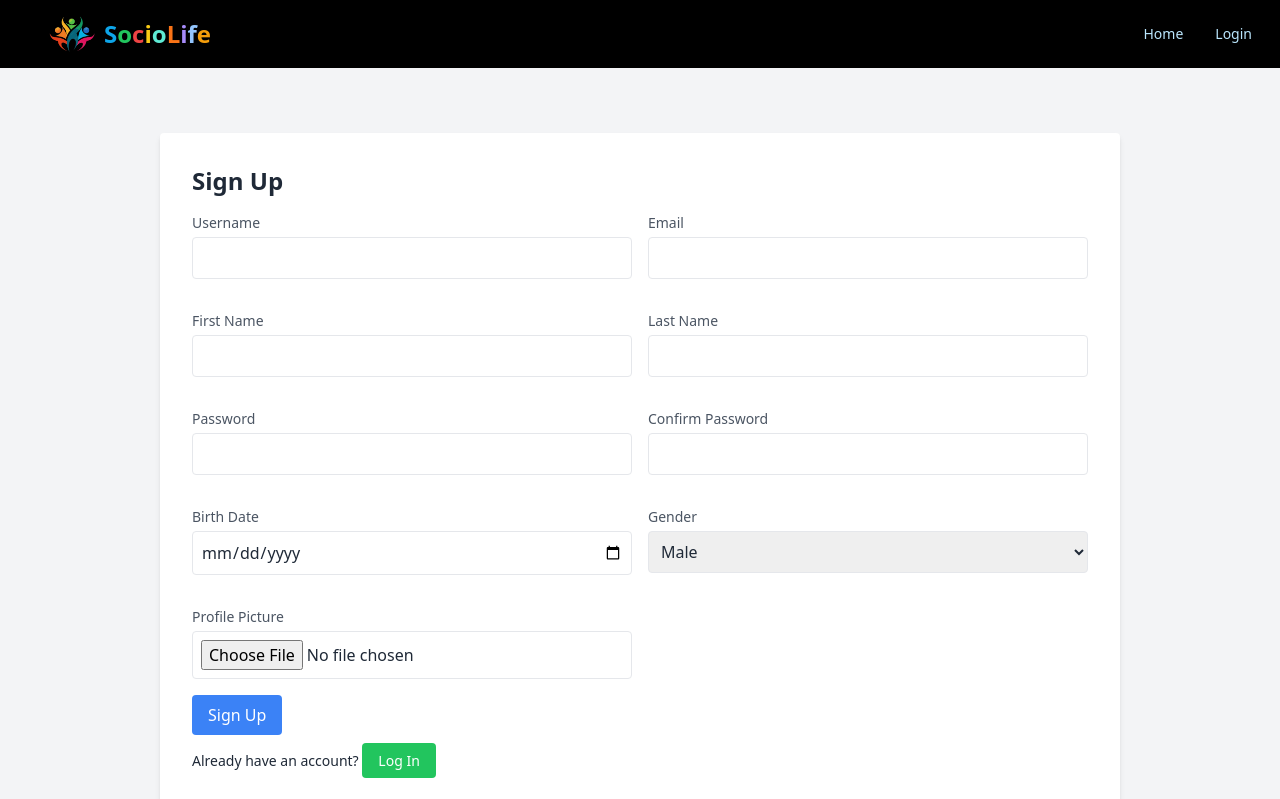
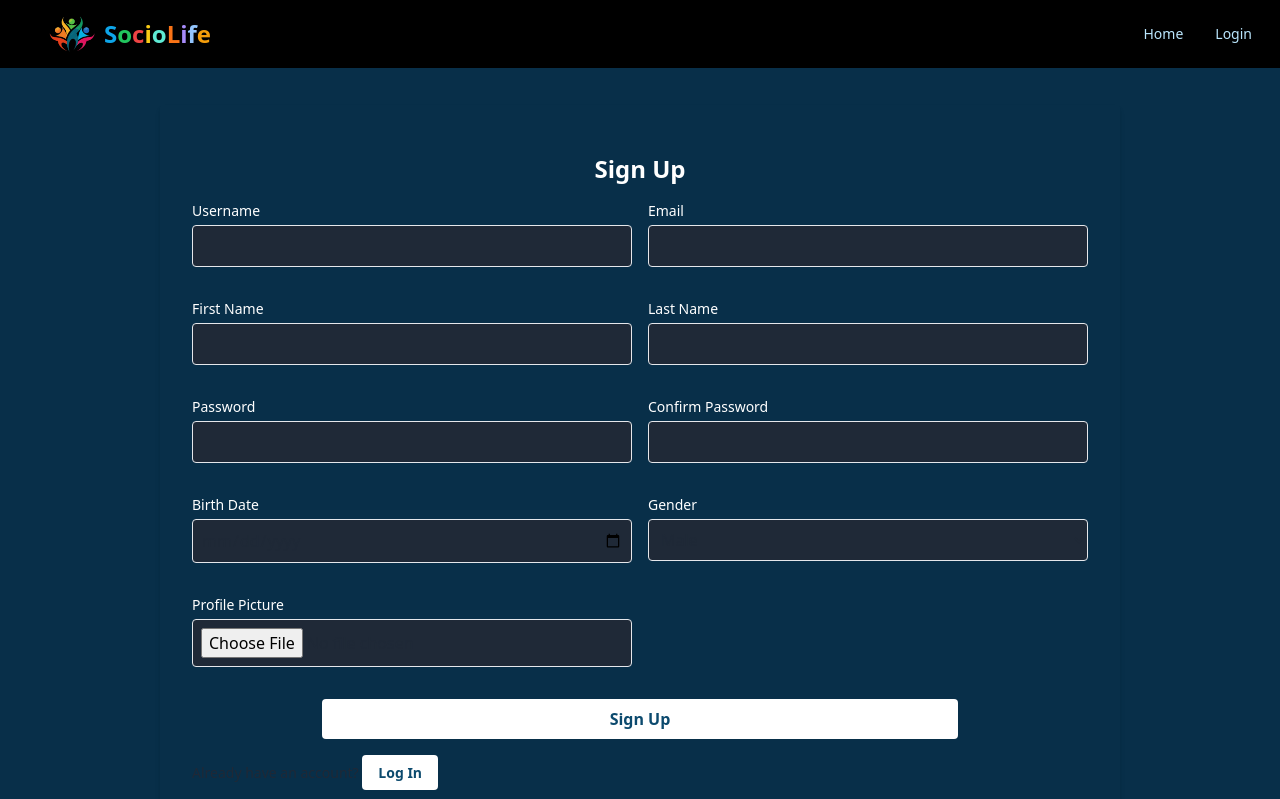
Before and after one commit to sabrinara/Social-Media-React, a React (Vite) app: page /signUp in a window 1280 px wide. Shown: the top 799 px of the page. Built offline with nearby package versions, Linux system fonts and the light colour scheme; no server answers.

Commit message:
registration done

```diff
--- a/src/Pages/Login/Login.jsx
+++ b/src/Pages/Login/Login.jsx
@@ -82,7 +82,7 @@ const Login = () => {
                         <p className="mt-4 text-sm">
                             Don&apos;t have an account?
                             <span className='ml-2 mt-10'>
-                                <Link className="bg-white text-sky-900 font-bold px-4 py-2 rounded hover:bg-sky-300 focus:outline-none focus:shadow-outline-green active:bg-green-800  " to="/signUp">Sign Up</Link>
+                                <Link className="bg-white text-sky-900 font-bold px-4 py-2 rounded hover:bg-sky-300 focus:outline-none focus:shadow-outline-green active:bg-sky-400  " to="/signUp">Sign Up</Link>
                             </span>
                         </p>
                     </form>
--- a/src/Pages/SignUp/SignUp.jsx
+++ b/src/Pages/SignUp/SignUp.jsx
@@ -81,26 +81,26 @@ const SignUp = () => {
 
 
     return (
-        <div className="flex items-center justify-center min-h-screen bg-gray-100">
-            <div className="bg-white p-8 rounded shadow-md w-3/4">
-                <h2 className="text-2xl font-semibold mb-4">Sign Up</h2>
+        <div className="flex items-center justify-center min-h-screen bg-sky-950">
+            <div className="py-8 px-2 md:p-8 rounded shadow-md w-3/4">
+                <h2 className="text-2xl font-semibold my-4 text-center text-white">Sign Up</h2>
                 <form onSubmit={handleSubmit(onSubmit)} encType="multipart/form-data">
                     <div className="grid grid-cols-1 md:grid-cols-2 gap-4">
                         <div className="mb-4">
-                            <label htmlFor="username" className="block text-sm font-medium text-gray-600">
+                            <label htmlFor="username" className="block text-sm font-medium text-white">
                                 Username
                             </label>
                             <input
                                 type="text"
                                 id="username"
                                 {...register('username', { required: 'Username is required' })}
-                                className={`mt-1 p-2 w-full border rounded ${errors.username ? 'border-red-500' : ''}`}
+                                className={`mt-1 p-2 w-full border rounded bg-gray-800 ${errors.username ? 'border-red-500' : ''}`}
                             />
                             {errors.username && <p className="text-red-500 text-xs mt-1">{errors.username.message}</p>}
                         </div>
 
                         <div className="mb-4">
-                            <label htmlFor="email" className="block text-sm font-medium text-gray-600">
+                            <label htmlFor="email" className="block text-sm font-medium text-white">
                                 Email
                             </label>
                             <input
@@ -113,39 +113,39 @@ const SignUp = () => {
                                         message: 'Invalid email address',
                                     },
                                 })}
-                                className={`mt-1 p-2 w-full border rounded ${errors.email ? 'border-red-500' : ''}`}
+                                className={`mt-1 p-2 w-full border rounded bg-gray-800 ${errors.email ? 'border-red-500' : ''}`}
                             />
                             {errors.email && <p className="text-red-500 text-xs mt-1">{errors.email.message}</p>}
                         </div>
 
                         <div className="mb-4">
-                            <label htmlFor="first_name" className="block text-sm font-medium text-gray-600">
+                            <label htmlFor="first_name" className="block text-sm font-medium text-white">
                                 First Name
                             </label>
                             <input
                                 type="text"
                                 id="first_name"
                                 {...register('first_name', { required: 'First Name is required' })}
-                                className={`mt-1 p-2 w-full border rounded ${errors.first_name ? 'border-red-500' : ''}`}
+                                className={`mt-1 p-2 w-full border rounded bg-gray-800 ${errors.first_name ? 'border-red-500' : ''}`}
                             />
                             {errors.first_name && <p className="text-red-500 text-xs mt-1">{errors.first_name.message}</p>}
                         </div>
 
                         <div className="mb-4">
-                            <label htmlFor="last_name" className="block text-sm font-medium text-gray-600">
+                            <label htmlFor="last_name" className="block text-sm font-medium text-white">
                                 Last Name
                             </label>
                             <input
                                 type="text"
                                 id="last_name"
                                 {...register('last_name', { required: 'Last Name is required' })}
-                                className={`mt-1 p-2 w-full border rounded ${errors.last_name ? 'border-red-500' : ''}`}
+                                className={`mt-1 p-2 w-full border rounded bg-gray-800 ${errors.last_name ? 'border-red-500' : ''}`}
                             />
                             {errors.last_name && <p className="text-red-500 text-xs mt-1">{errors.last_name.message}</p>}
                         </div>
 
                         <div className="mb-4">
-                            <label htmlFor="password" className="block text-sm font-medium text-gray-600">
+                            <label htmlFor="password" className="block text-sm font-medium text-white">
                                 Password
                             </label>
                             <input
@@ -158,13 +158,13 @@ const SignUp = () => {
                                         message: 'Password must be at least 6 characters long',
                                     },
                                 })}
-                                className={`mt-1 p-2 w-full border rounded ${errors.password ? 'border-red-500' : ''}`}
+                                className={`mt-1 p-2 w-full border rounded bg-gray-800 ${errors.password ? 'border-red-500' : ''}`}
                             />
                             {errors.password && <p className="text-red-500 text-xs mt-1">{errors.password.message}</p>}
                         </div>
 
                         <div className="mb-4">
-                            <label htmlFor="confirm_password" className="block text-sm font-medium text-gray-600">
+                            <label htmlFor="confirm_password" className="block text-sm font-medium text-white">
                                 Confirm Password
                             </label>
                             <input
@@ -174,32 +174,32 @@ const SignUp = () => {
                                     required: 'Confirm Password is required',
                                     validate: (value) => value === watch('password') || 'Passwords do not match',
                                 })}
-                                className={`mt-1 p-2 w-full border rounded ${errors.confirm_password ? 'border-red-500' : ''}`}
+                                className={`mt-1 p-2 w-full border rounded bg-gray-800 ${errors.confirm_password ? 'border-red-500' : ''}`}
                             />
                             {errors.confirm_password && <p className="text-red-500 text-xs mt-1">{errors.confirm_password.message}</p>}
                         </div>
 
                         <div className="mb-4">
-                            <label htmlFor="birth_date" className="block text-sm font-medium text-gray-600">
+                            <label htmlFor="birth_date" className="block text-sm font-medium text-white">
                                 Birth Date
                             </label>
                             <input
                                 type="date"
                                 id="birth_date"
                                 {...register('birth_date', { required: 'Birth Date is required' })}
-                                className={`mt-1 p-2 w-full border rounded ${errors.birth_date ? 'border-red-500' : ''}`}
+                                className={`mt-1 p-2 w-full border rounded bg-gray-800 ${errors.birth_date ? 'border-red-500' : ''}`}
                             />
                             {errors.birth_date && <p className="text-red-500 text-xs mt-1">{errors.birth_date.message}</p>}
                         </div>
 
                         <div className="mb-4">
-                            <label htmlFor="gender" className="block text-sm font-medium text-gray-600">
+                            <label htmlFor="gender" className="block text-sm font-medium text-white">
                                 Gender
                             </label>
                             <select
                                 id="gender"
                                 {...register('gender', { required: 'Gender is required' })}
-                                className={`mt-1 p-2 w-full border rounded ${errors.gender ? 'border-red-500' : ''}`}
+                                className={`mt-1 p-2 w-full border rounded bg-gray-800 ${errors.gender ? 'border-red-500' : ''}`}
                             >
                                 <option value="" disabled>Select your gender</option>
                                 <option value="Male">Male</option>
@@ -209,29 +209,30 @@ const SignUp = () => {
                         </div>
 
                         <div className="mb-4">
-                            <label htmlFor="profile_pic" className="block text-sm font-medium text-gray-600">
+                            <label htmlFor="profile_pic" className="block text-sm font-medium text-white">
                                 Profile Picture
                             </label>
                             <input
                                 type="file"
                                 id="profile_pic"
                                 {...register('profile_pic')}
-                                className={`mt-1 p-2 w-full border rounded ${errors.profile_pic ? 'border-red-500' : ''}`}
+                                className={`mt-1 p-2 w-full border rounded bg-gray-800 ${errors.profile_pic ? 'border-red-500' : ''}`}
                             />
                             {errors.profile_pic && <p className="text-red-500 text-xs mt-1">{errors.profile_pic.message}</p>}
                         </div>
                     </div>
 
-                    <button
+                  <div className='flex justify-center my-2'>
+                  <button
                         type="submit"
-                        className="bg-blue-500 text-white px-4 py-2 rounded hover:bg-blue-600 focus:outline-none focus:shadow-outline-blue active:bg-blue-800"
+                        className="bg-white text-sky-900 font-bold my-2 px-20 md:px-[18rem] py-2 rounded hover:bg-sky-300 focus:outline-none focus:shadow-outline-sky active:bg-sky-400 "
                         disabled={!Object.keys(errors).length === 0}
                     >
                         Sign Up
                     </button>
-
-                    <p className="mt-4 text-sm">
-                        Already have an account? <Link className="bg-green-500 text-white px-4 py-2 rounded hover:bg-green-600 focus:outline-none focus:shadow-outline-green active:bg-green-800" to="/login">Log In</Link>
+                  </div>
+                    <p className="my-4 text-sm">
+                        Already have an account? <Link className="bg-white text-sky-900 font-bold px-4 py-2 rounded hover:bg-sky-300 focus:outline-none focus:shadow-outline-sky active:bg-sky-400" to="/login">Log In</Link>
                     </p>
                 </form>
             </div>
```
